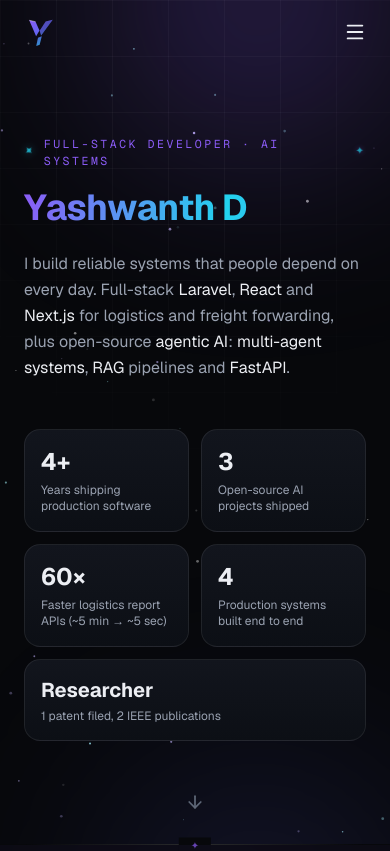
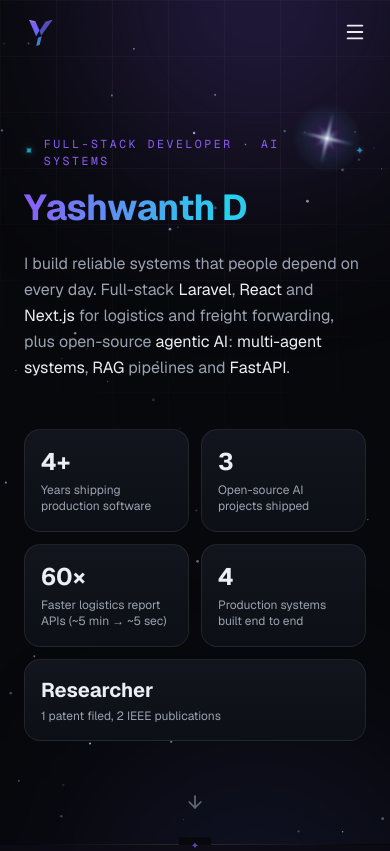
Before and after one commit to yashoncode/portfolio, a Next.js app: page / in a window 390 px wide. Shown: the top 851 px of the page. Built offline with nearby package versions, Linux system fonts and the light colour scheme.

Commit message:
mobile update

```diff
--- a/src/components/StarGate.tsx
+++ b/src/components/StarGate.tsx
@@ -68,7 +68,7 @@ export default function StarGate() {
 
   return (
     <>
-      <div className="animate-drift group/sigil pointer-events-none absolute right-[7%] top-[22%] hidden h-56 w-56 lg:block xl:h-72 xl:w-72">
+      <div className="animate-drift group/sigil pointer-events-none absolute right-[4%] top-[11%] h-20 w-20 sm:right-[6%] sm:top-[16%] sm:h-32 sm:w-32 lg:right-[7%] lg:top-[22%] lg:h-56 lg:w-56 xl:h-72 xl:w-72">
         <button
           type="button"
           onClick={onStarClick}
```
